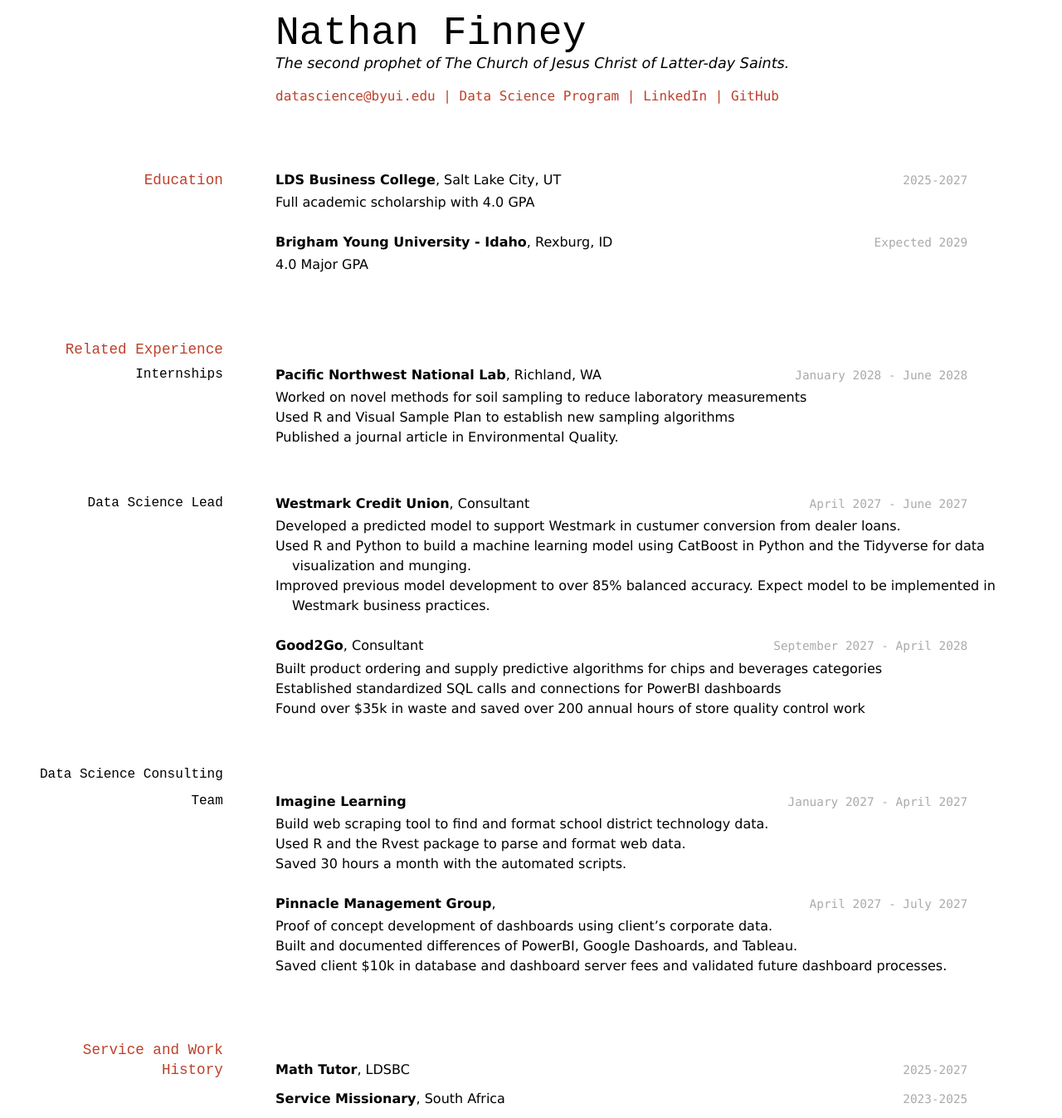
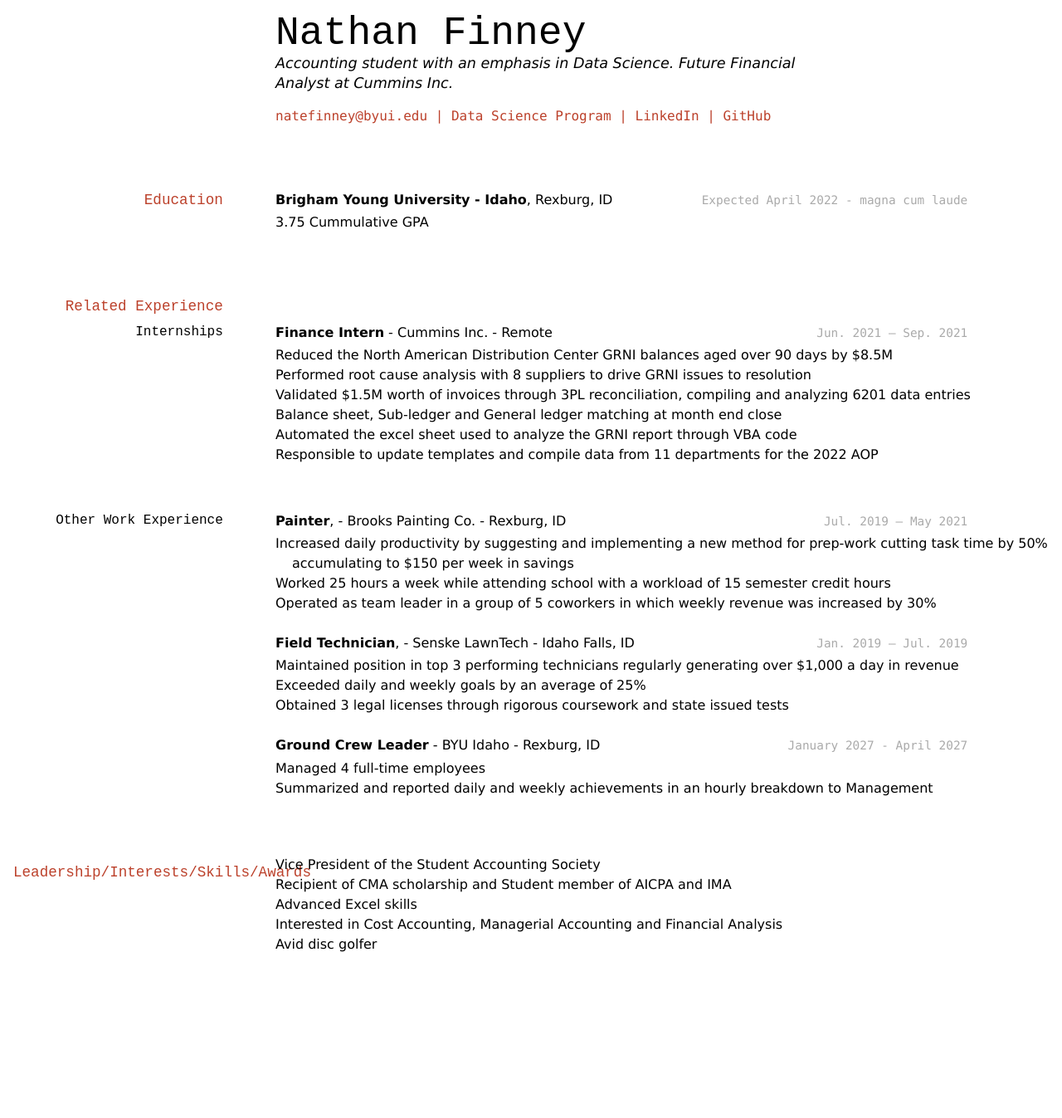
Before and after one commit to byuids-resumes/finney-resume, a Jekyll site: the page built from docs/index.md, in a window 1280 px wide. Shown: the whole page at 83% size. Built offline with Jekyll 4.4.1, drawn with Linux system fonts in a browser that asks for light colours; after the commit the page ends 1174 px from its top, so only the background shows below that.

Commit message:
update education and experience

```diff
--- a/docs/index.md
+++ b/docs/index.md
@@ -3,82 +3,75 @@ layout: cv
 title: Brigham Young's Resume
 ---
 # Nathan Finney
-The second prophet of The Church of Jesus Christ of Latter-day Saints.
+Accounting student with an emphasis in Data Science. Future Financial Analyst at Cummins Inc.
 
 <div id="webaddress">
-<a href="datascience@byui.edu">datascience@byui.edu</a>
+<a href="natefinney@byui.edu">natefinney@byui.edu</a>
 | <a href="https://byuidatascience.github.io/development.html">Data Science Program</a>
-| <a href="https://www.linkedin.com/groups/13537407/">LinkedIn</a>
-| <a href="https://github.com/byuids-resumes">GitHub</a>
+| <a href="www.linkedin.com/in/nathan-finney">LinkedIn</a>
+| <a href="https://github.com/nate-finney">GitHub</a>
 </div>
 
 <!-- https://www.monique.tech/the-art-of-markdown -->
 
 ## Education
 
-`2025-2027`
-__LDS Business College__, Salt Lake City, UT
-
-- Full academic scholarship with 4.0 GPA
-
-`Expected 2029`
+`Expected April 2022 - magna cum laude`
 __Brigham Young University - Idaho__, Rexburg, ID
 
-- 4.0 Major GPA
+- 3.75 Cummulative GPA
 
 
 ## Related Experience
 
 ### Internships
 
-`January 2028 - June 2028`
-__Pacific Northwest National Lab__, Richland, WA
+`Jun. 2021 – Sep. 2021`
+__Finance Intern__ - Cummins Inc. - Remote
 
-- Worked on novel methods for soil sampling to reduce laboratory measurements
-- Used R and Visual Sample Plan to establish new sampling algorithms
-- Published a journal article in Environmental Quality.
+-	Reduced the North American Distribution Center GRNI balances aged over 90 days by $8.5M
+-	Performed root cause analysis with 8 suppliers to drive GRNI issues to resolution
+-	Validated $1.5M worth of invoices through 3PL reconciliation, compiling and analyzing 6201 data entries
+-	Balance sheet, Sub-ledger and General ledger matching at month end close
+-	Automated the excel sheet used to analyze the GRNI report through VBA code
+-	Responsible to update templates and compile data from 11 departments for the 2022 AOP
 
-### Data Science Lead
 
-`April 2027 - June 2027`
-__Westmark Credit Union__, Consultant
+### Other Work Experience
 
-- Developed a predicted model to support Westmark in custumer conversion from dealer loans.
-- Used R and Python to build a machine learning model using CatBoost in Python and the Tidyverse for data visualization and munging.
-- Improved previous model development to over 85% balanced accuracy. Expect model to be implemented in Westmark business practices.
+`Jul. 2019 – May 2021`
+__Painter__, - Brooks Painting Co. - Rexburg, ID
 
-`September 2027 - April 2028`
-__Good2Go__, Consultant
+-	Increased daily productivity by suggesting and implementing a new method for prep-work cutting task time by 50% accumulating to $150 per week in savings
+-	Worked 25 hours a week while attending school with a workload of 15 semester credit hours
+-	Operated as team leader in a group of 5 coworkers in which weekly revenue was increased by 30%
 
-- Built product ordering and supply predictive algorithms for chips and beverages categories
-- Established standardized SQL calls and connections for PowerBI dashboards
-- Found over $35k in waste and saved over 200 annual hours of store quality control work
 
-### Data Science Consulting Team
+`Jan. 2019 – Jul. 2019`
+__Field Technician__, - Senske LawnTech - Idaho Falls, ID
+
+-	Maintained position in top 3 performing technicians regularly generating over $1,000 a day in revenue
+-	Exceeded daily and weekly goals by an average of 25%
+-	Obtained 3 legal licenses through rigorous coursework and state issued tests
+
 
 `January 2027 - April 2027`
-__Imagine Learning__
+__Ground Crew Leader__ - BYU Idaho - Rexburg, ID
 
-- Build web scraping tool to find and format school district technology data.
-- Used R and the Rvest package to parse and format web data.
-- Saved 30 hours a month with the automated scripts.
-
-`April 2027 - July 2027`
-__Pinnacle Management Group__,
-
-- Proof of concept development of dashboards using client's corporate data.
-- Built and documented differences of PowerBI, Google Dashoards, and Tableau.
-- Saved client $10k in database and dashboard server fees and validated future dashboard processes.
+-	Managed 4 full-time employees
+-	Summarized and reported daily and weekly achievements in an hourly breakdown to Management
 
 
-## Service and Work History
-
-`2025-2027`
-__Math Tutor__, LDSBC
 
 
-`2023-2025`
-__Service Missionary__, South Africa
+
+## Leadership/Interests/Skills/Awards
+
+- Vice President of the Student Accounting Society
+-	Recipient of CMA scholarship and Student member of AICPA and IMA
+-	Advanced Excel skills
+- Interested in Cost Accounting, Managerial Accounting and Financial Analysis
+-	Avid disc golfer
 
 
 
```
